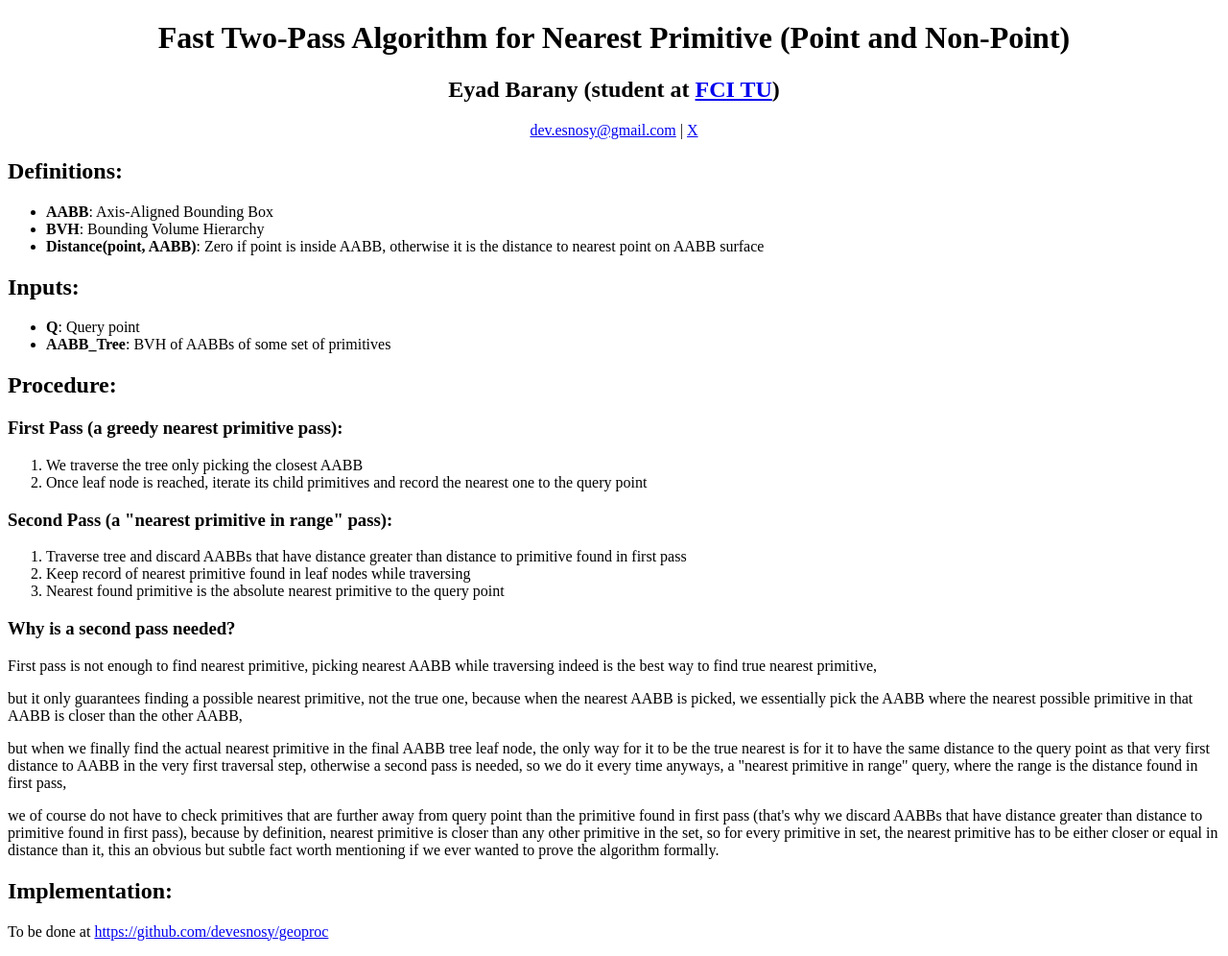
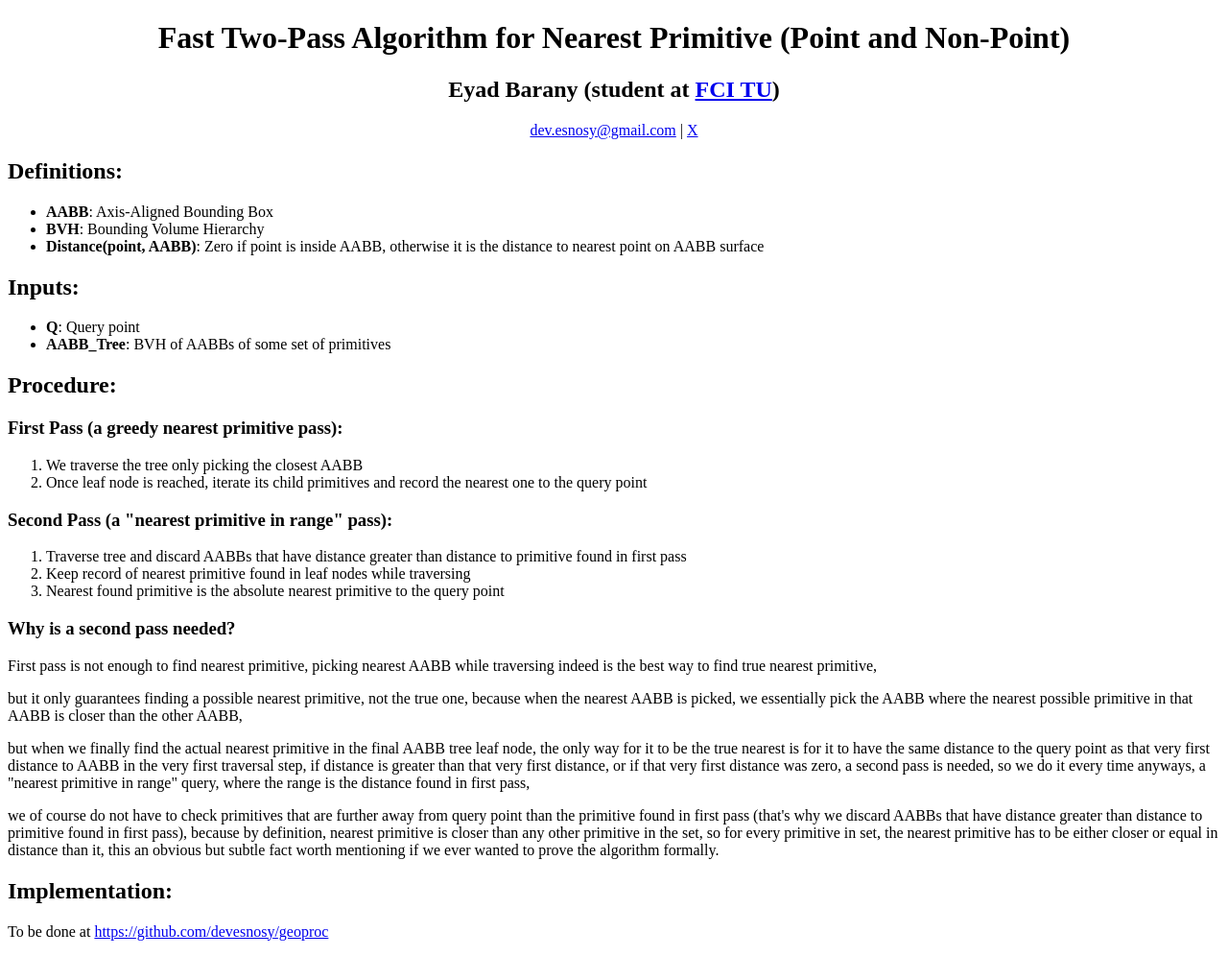
Before and after one commit to devesnosy/devesnosy.github.io, a plain HTML site: page geoproc/nearest_prim_fast_two_pass_algo.html in a window 1280 px wide. Shown: the whole page at 96% size. Drawn offline with Linux system fonts and the light colour scheme.

Commit message:
Update the fast two pass nearest primtiive algo. blog post

```diff
--- a/geoproc/nearest_prim_fast_two_pass_algo.html
+++ b/geoproc/nearest_prim_fast_two_pass_algo.html
@@ -79,10 +79,11 @@
             but when we finally find the actual nearest primitive in the final
             AABB tree leaf node, the only way for it to be the true nearest is
             for it to have the same distance to the query point as that very
-            first distance to AABB in the very first traversal step, otherwise a
-            second pass is needed, so we do it every time anyways, a "nearest
-            primitive in range" query, where the range is the distance found in
-            first pass,
+            first distance to AABB in the very first traversal step, if distance
+            is greater than that very first distance, or if that very first
+            distance was zero, a second pass is needed, so we do it every time
+            anyways, a "nearest primitive in range" query, where the range is
+            the distance found in first pass,
         </p>
         <p>
             we of course do not have to check primitives that are further away
```
